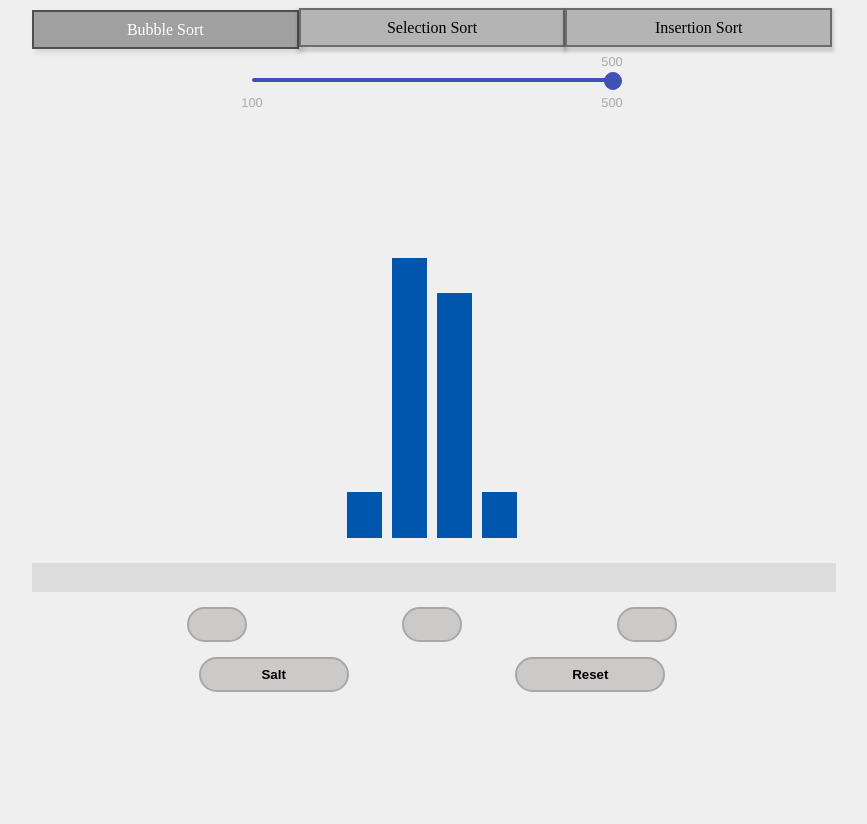
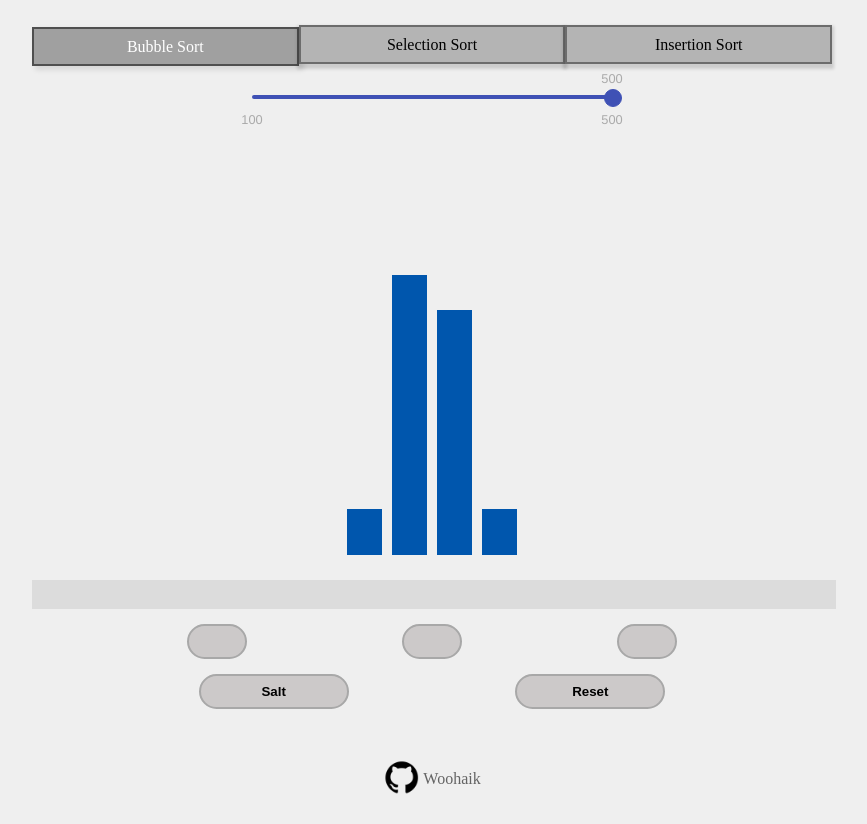
Before and after one commit to Woohaik/sort-visualize, a React (Create React App) app: page / in a window 1280 px wide. Shown: the whole page, without its empty margins (208-1075 px from the left). Before the commit the page ends 800 px from the top, so only its background shows below. Built offline with nearby package versions, Linux system fonts and the light colour scheme.

Commit message:
Agregado Perfil github

```diff
--- a/src/App.tsx
+++ b/src/App.tsx
@@ -4,6 +4,7 @@ import { MAX_BAR_QUANTITY, MIN_BAR_QUANTITY, INITIAL_BAR_ARR } from "./constants
 import { Bars, Steps } from "./types";
 import { getRandomInt } from "./utils/getRandomInt";
 import { insertionSort, bubbleSort, selectionSort } from "./utils";
+import gitHubLogo from "./assets/github.png";
 
 // Components
 import LoadingBar from "./components/LoadingBar";
@@ -125,6 +126,12 @@ const App = () => {
       <OrderCanvas interval={animationInterval.value} bars={bars} />
       <LoadingBar interval={animationInterval.value} loadingPorcentage={loadingPorcentage} />
       <UserOptions isAnimating={isAnimating} startSort={startSort} salt={salt} reset={reset} addHandler={addHandler} dropHandler={dropHandler} />
+
+      <a className="repo" href="https://github.com/Woohaik">
+
+        <img src={gitHubLogo} alt="this is car image" />
+        Woohaik
+      </a>
     </div>
   );
 };
--- a/src/assets/style.scss
+++ b/src/assets/style.scss
@@ -4,13 +4,12 @@ body {
 .app {
     width: 100%;
     max-width: 800px;
-    margin: 0 auto;
+    margin: 25px auto;
 }
 
 .bar {
     position: absolute;
     bottom: 25px;
-
 }
 
 .wrapper {
@@ -130,3 +129,25 @@ input {
     width: 45% !important;
     margin: 25px auto;
 }
+
+.repo {
+    transition: all 0.5s;
+    cursor: pointer;
+    height: fit-content;
+    width: fit-content;
+    margin: 0 auto;
+    display: flex;
+    justify-content: center;
+    text-decoration: none;
+    align-items: center;
+    color: rgb(100, 100, 100);
+    margin-top: 50px !important;
+    img {
+        width: 40px;
+        height: auto;
+    }
+
+    &:hover {
+        transform: scale(1.04);
+    }
+}
```
Also changed, not shown: src/assets/github.png (added).
